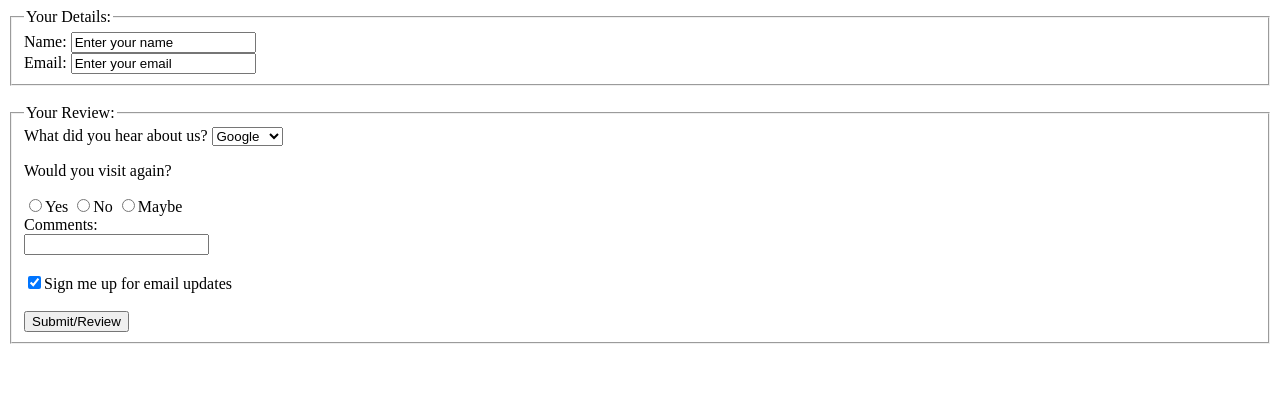
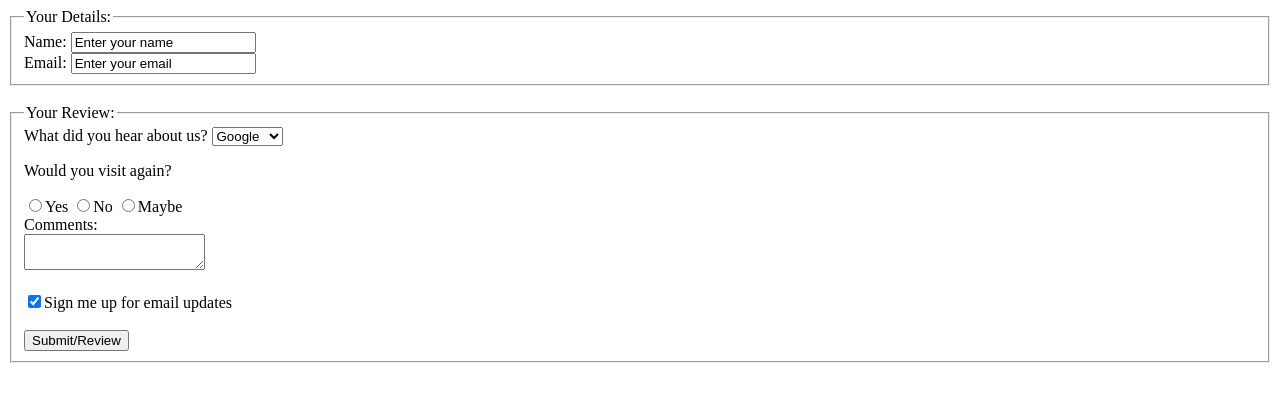
Before and after one commit to Debarghya-Kumar/HTML-revision, a plain HTML site: page html/Chapter-7/Example.html in a window 1280 px wide. Drawn offline with Linux system fonts and the light colour scheme.

Commit message:
Changed commit

```diff
--- a/html/Chapter-7/Example.html
+++ b/html/Chapter-7/Example.html
@@ -30,7 +30,7 @@
 
                 <br />
                 <label>Comments:</label><br />
-                <input type="textarea" name="textarea" height="100" width="50" />
+                <textarea name="comments" cols="20" row="5"></textarea>
                 <br /><br />
                 <input type="checkbox" value="check" checked="checked">Sign me up for email updates
                 <br /><br />
```
